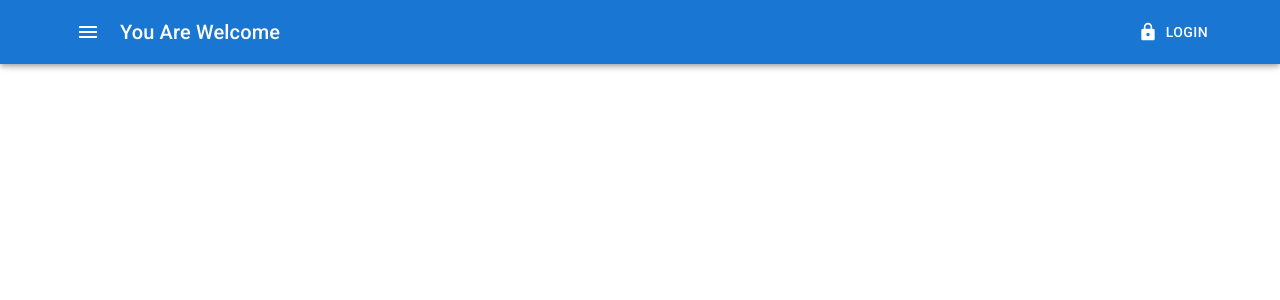
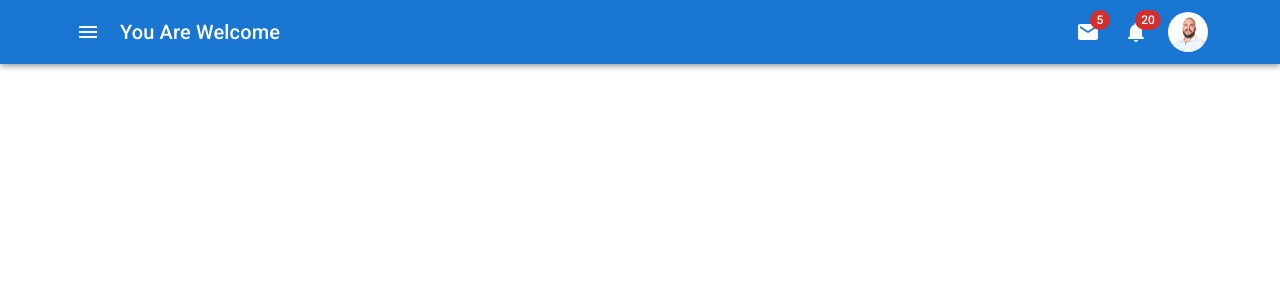
Before and after one commit to Artem6evelev/ItineraryMe, a React (Create React App) app in the folder client/: page / in a window 1280 px wide. Both pictures are taken after a click on the button "LOGIN". Shown: the top 300 px of the page. Built offline with nearby package versions, Linux system fonts and the light colour scheme.

Commit message:
creating context and reducer for the logged in user

```diff
--- a/client/src/components/navbar/NavBar.js
+++ b/client/src/components/navbar/NavBar.js
@@ -9,8 +9,18 @@ import {
   Typography,
 } from "@mui/material";
 import { Menu, Lock } from "@mui/icons-material";
+import photoURL from "../../artem.png";
+import { useValue } from "../../context/ContextProvider";
+import UserIcons from "../user/UserIcons";
+
+const user = { name: "test", photoURL };
 
 const NavBar = () => {
+  const {
+    state: { currentUser },
+    dispatch,
+  } = useValue();
+
   return (
     <AppBar>
       <Container maxWidth="lg">
@@ -36,9 +46,17 @@ const NavBar = () => {
           >
             YRW
           </Typography>
-          <Button color="inherit" startIcon={<Lock />}>
-            Login
-          </Button>
+          {!currentUser ? (
+            <Button
+              color="inherit"
+              startIcon={<Lock />}
+              onClick={() => dispatch({ type: "UPDATE_USER", payload: user })}
+            >
+              Login
+            </Button>
+          ) : (
+            <UserIcons />
+          )}
         </Toolbar>
       </Container>
     </AppBar>
--- /dev/null
+++ b/client/src/components/user/UserIcons.js
@@ -0,0 +1,34 @@
+import { Mail, Notifications } from "@mui/icons-material";
+import { Avatar, Badge, Box, IconButton, Tooltip } from "@mui/material";
+import React from "react";
+import { useValue } from "../../context/ContextProvider";
+
+const UserIcons = () => {
+  const {
+    state: { currentUser },
+  } = useValue();
+
+  return (
+    <Box>
+      <IconButton size="large" color="inherit">
+        <Badge color="error" badgeContent={5}>
+          <Mail />
+        </Badge>
+      </IconButton>
+      <IconButton size="large" color="inherit">
+        <Badge color="error" badgeContent={20}>
+          <Notifications />
+        </Badge>
+      </IconButton>
+      <Tooltip title="Open User Settings">
+        <IconButton>
+          <Avatar src={currentUser?.photoURL} alt={currentUser?.name}>
+            {currentUser?.name?.charAt(0).toUpperCase()}
+          </Avatar>
+        </IconButton>
+      </Tooltip>
+    </Box>
+  );
+};
+
+export default UserIcons;
--- /dev/null
+++ b/client/src/context/ContextProvider.js
@@ -0,0 +1,21 @@
+import { createContext, useContext, useReducer } from "react";
+import reducer from "./reducer";
+
+const initialState = {
+  currentUser: null,
+};
+
+const Context = createContext(initialState);
+
+export const useValue = () => {
+  return useContext(Context);
+};
+
+const ContextProvider = ({ children }) => {
+  const [state, dispatch] = useReducer(reducer, initialState);
+  return (
+    <Context.Provider value={{ state, dispatch }}>{children}</Context.Provider>
+  );
+};
+
+export default ContextProvider;
--- /dev/null
+++ b/client/src/context/reducer.js
@@ -0,0 +1,11 @@
+const reducer = (state, action) => {
+  switch (action.type) {
+    case "UPDATE_USER":
+      return { ...state, currentUser: action.payload };
+
+    default:
+      throw new Error("No matched action!");
+  }
+};
+
+export default reducer;
--- a/client/src/index.js
+++ b/client/src/index.js
@@ -1,14 +1,17 @@
-import React from 'react';
-import ReactDOM from 'react-dom/client';
-import './index.css';
-import App from './App';
-import reportWebVitals from './reportWebVitals';
+import React from "react";
+import ReactDOM from "react-dom/client";
+import "./index.css";
+import App from "./App";
+import reportWebVitals from "./reportWebVitals";
+import ContextProvider from "./context/ContextProvider";
 
-const root = ReactDOM.createRoot(document.getElementById('root'));
+const root = ReactDOM.createRoot(document.getElementById("root"));
 root.render(
-  <React.StrictMode>
-    <App />
-  </React.StrictMode>
+  <ContextProvider>
+    <React.StrictMode>
+      <App />
+    </React.StrictMode>
+  </ContextProvider>
 );
 
 // If you want to start measuring performance in your app, pass a function
```
Also changed, not shown: client/src/artem.png (added).
